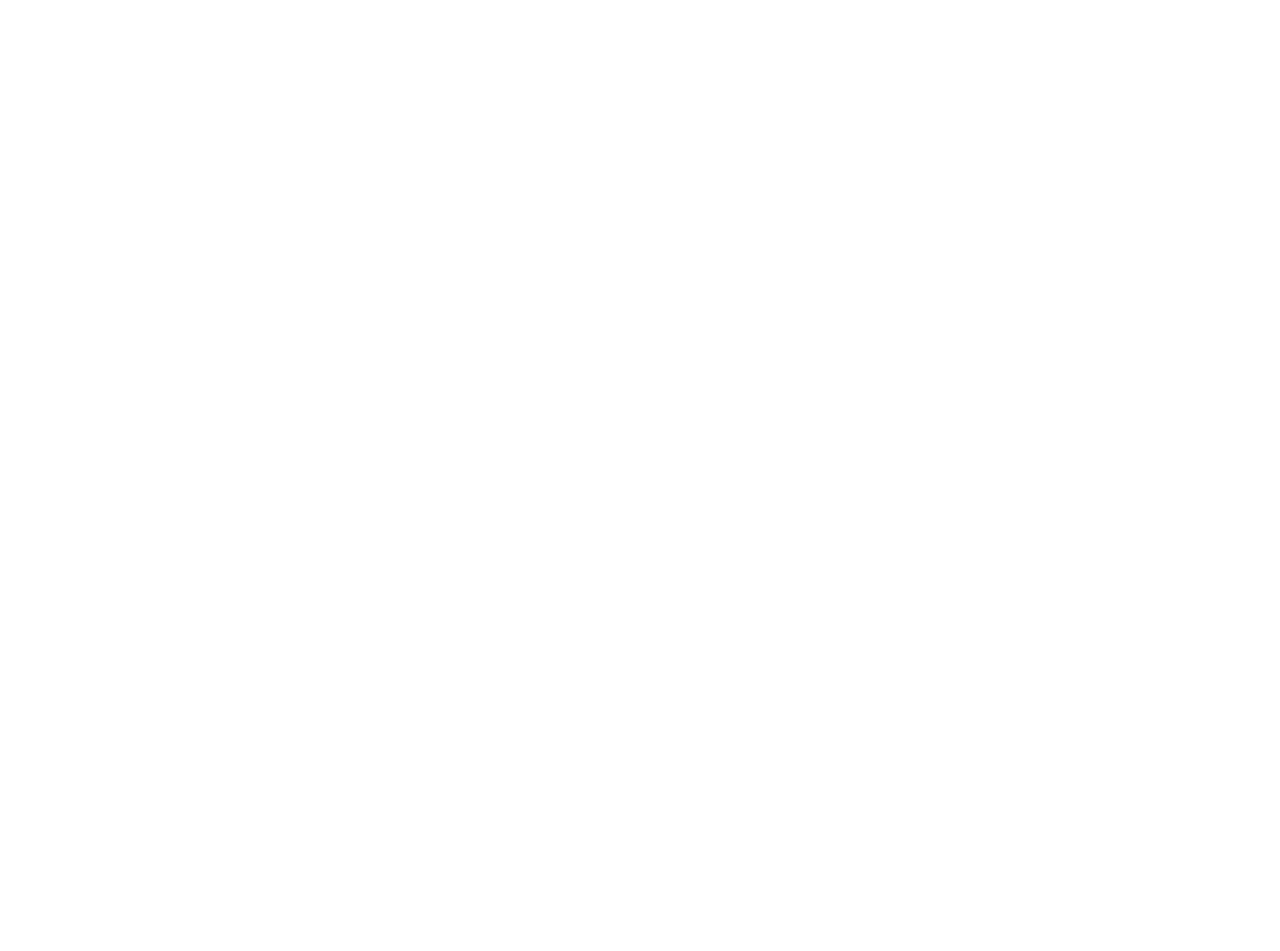
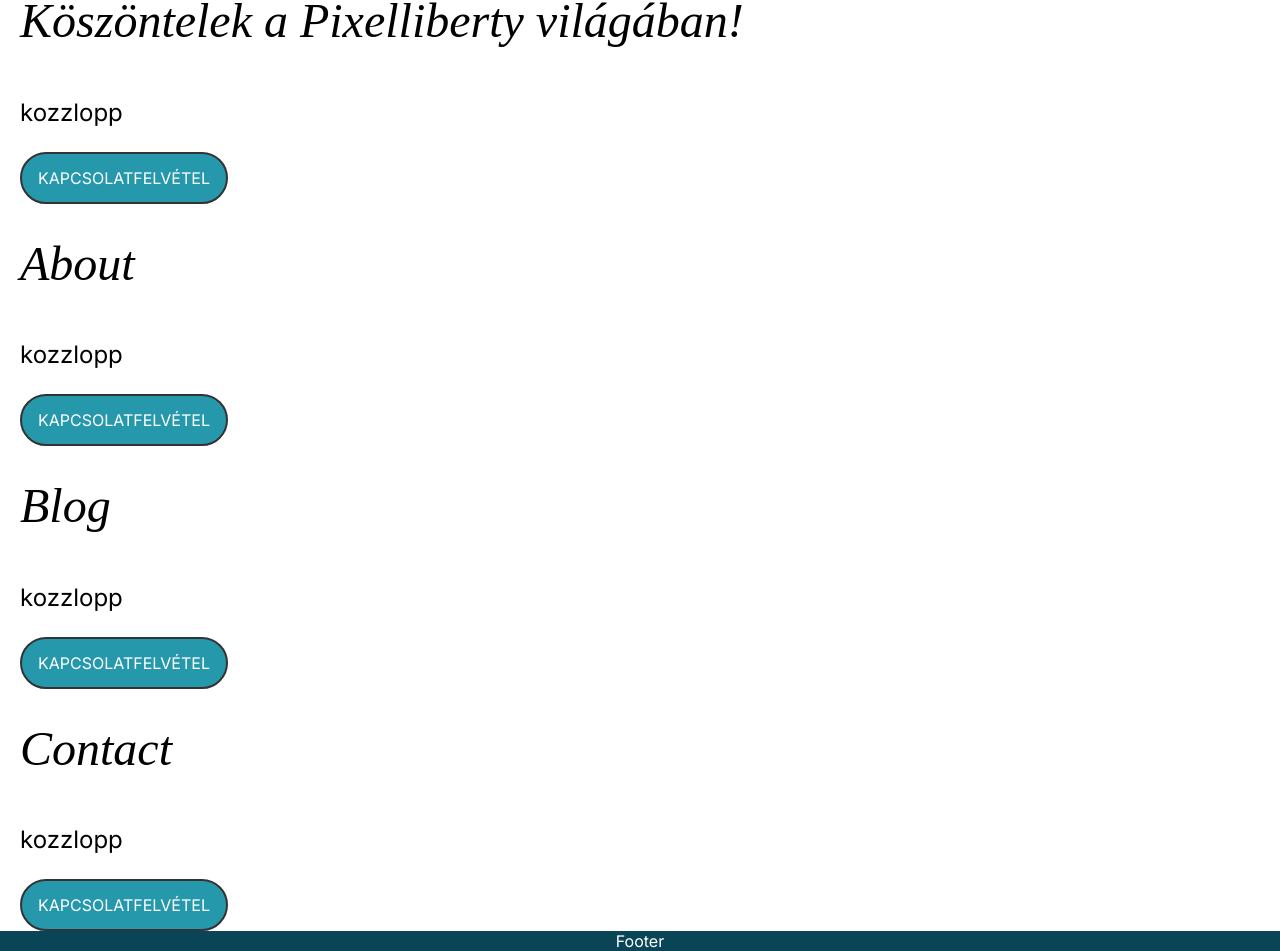
Before and after one commit to FlowWolfKft/pixelLibertyReact, a React (Vite) app: page / in a window 1280 px wide. Shown: the part 438-1389 px from the top of the page. Before the commit the page ends 800 px from the top, so only its background shows below. Built offline with nearby package versions, Linux system fonts and the light colour scheme.

Commit message:
szekciók létrehozása

```diff
--- /dev/null
+++ b/src/components/About.jsx
@@ -0,0 +1,13 @@
+import React from "react";
+
+function About() {
+  return (
+    <div className="content-box">
+      <h1>About</h1>
+      <p>kozzlopp</p>
+      <button className="kapcsolatfelvetel">Kapcsolatfelvétel</button>
+    </div>
+  );
+}
+
+export default About;
--- /dev/null
+++ b/src/components/Blog.jsx
@@ -0,0 +1,13 @@
+import React from "react";
+
+function Blog() {
+  return (
+    <div className="content-box">
+      <h1>Blog</h1>
+      <p>kozzlopp</p>
+      <button className="kapcsolatfelvetel">Kapcsolatfelvétel</button>
+    </div>
+  );
+}
+
+export default Blog;
--- /dev/null
+++ b/src/components/Contact.jsx
@@ -0,0 +1,13 @@
+import React from "react";
+
+function Contact() {
+  return (
+    <div className="content-box">
+      <h1>Contact</h1>
+      <p>kozzlopp</p>
+      <button className="kapcsolatfelvetel">Kapcsolatfelvétel</button>
+    </div>
+  );
+}
+
+export default Contact;
--- /dev/null
+++ b/src/components/Services.jsx
@@ -0,0 +1,13 @@
+import React from "react";
+
+function Services() {
+  return (
+    <div className="content-box">
+      <h1>Köszöntelek a Pixelliberty világában!</h1>
+      <p>kozzlopp</p>
+      <button className="kapcsolatfelvetel">Kapcsolatfelvétel</button>
+    </div>
+  );
+}
+
+export default Services;
--- a/src/pages/Home.jsx
+++ b/src/pages/Home.jsx
@@ -1,11 +1,18 @@
 import React from "react";
 import Hero from "../components/Hero";
+import About from "../components/About";
+import Blog from "../components/Blog";
+import Contact from "../components/Contact";
+import Services from "../components/Services";
 function Home() {
   return (
     <>
       <Hero></Hero>
+      <Services></Services>
+      <About></About>
+      <Blog></Blog>
+      <Contact></Contact>
     </>
   );
 }
-
 export default Home;
```
